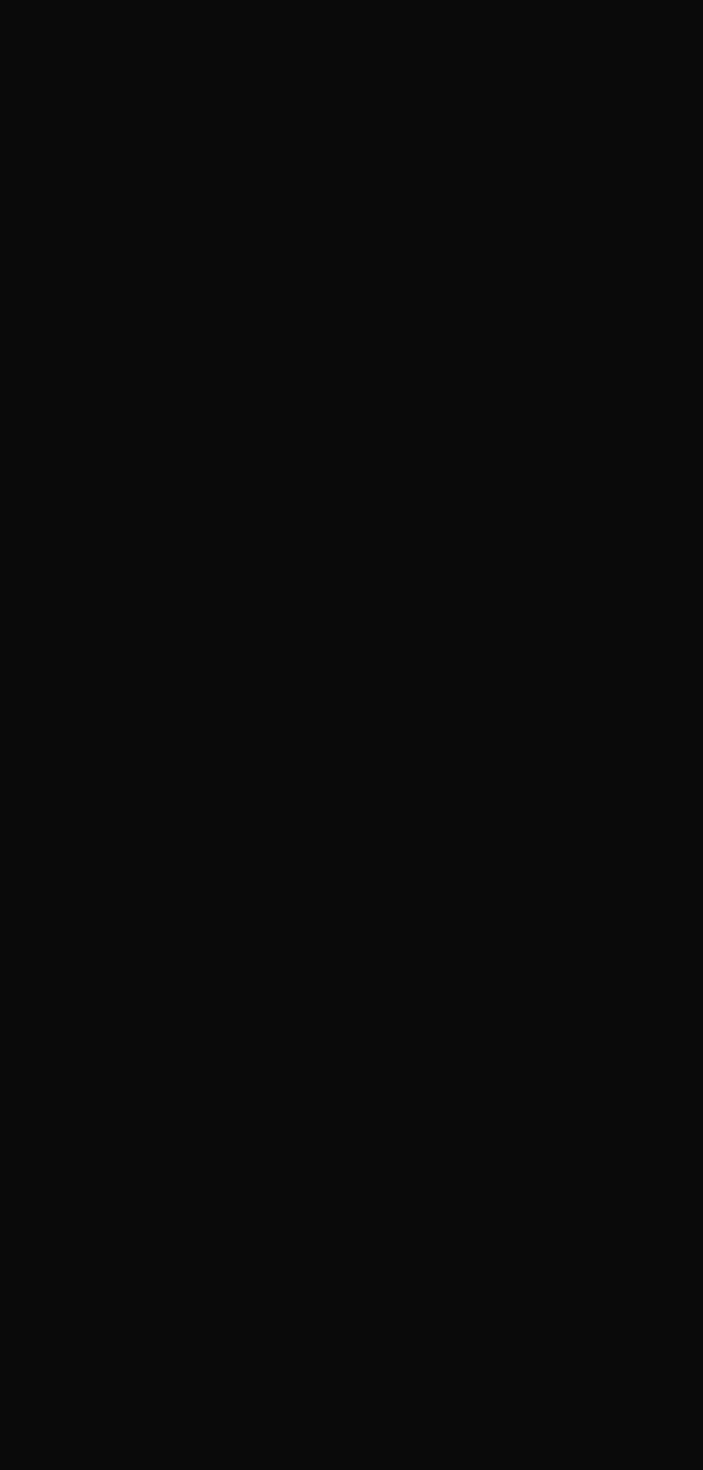
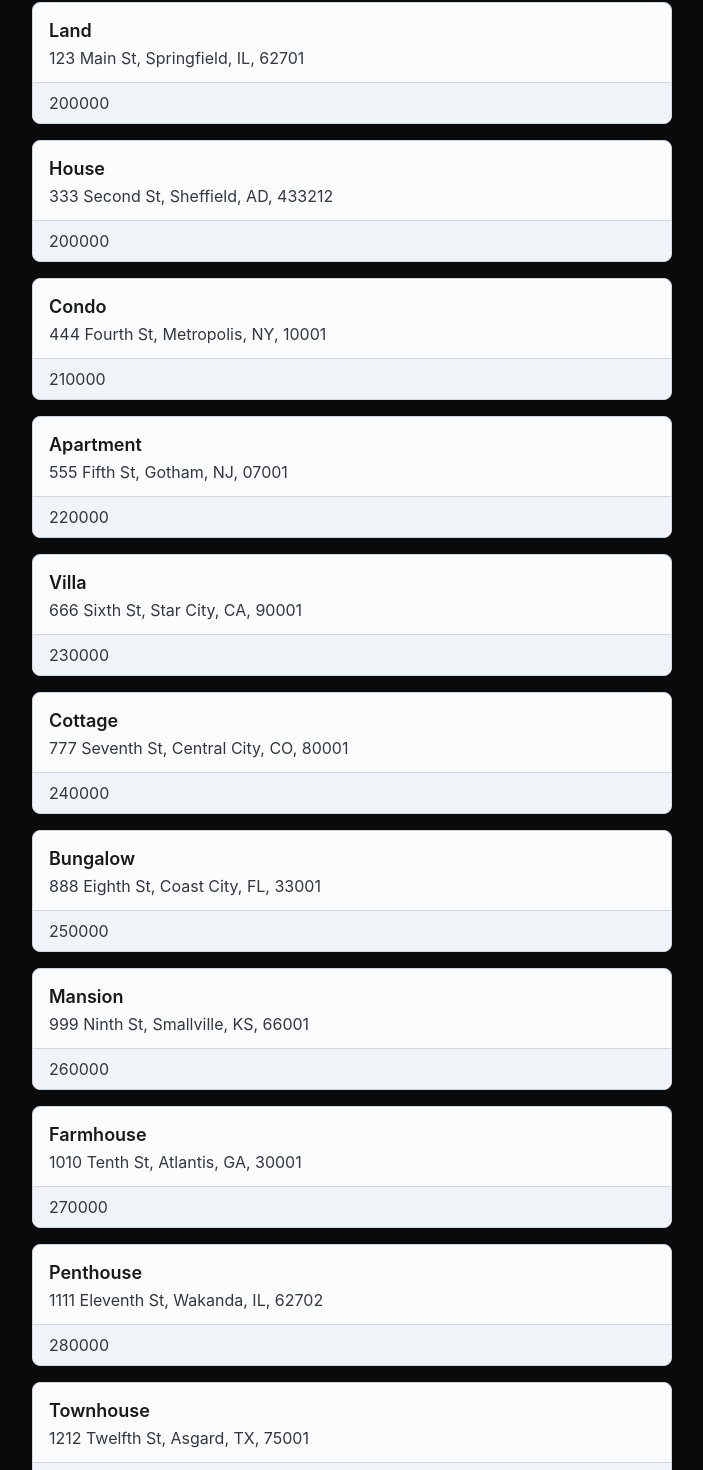
Before and after one commit to nomsf/Property_Administration_dApp, a Next.js app in the folder propchain/: page /home in a window 1280 px wide. Shown: the part 238-1708 px from the top of the page, without its empty margins (288-991 px from the left). Before the commit the page ends 800 px from the top, so only its background shows below. Built offline with nearby package versions, Linux system fonts and the light colour scheme.

Commit message:
property page

```diff
--- /dev/null
+++ b/propchain/src/app/api/property/popular/[id]/route.ts
@@ -0,0 +1,34 @@
+import { NextResponse } from 'next/server';
+
+// Mock data
+const properties = [
+  {
+    id: '1',
+    location: '333 Second St, Sheffield, AD, 433212',
+    type: 'Flat',
+    description: 'Yosemite National Park is a national park spanning 747,956 acres (1,169.4 sq mi; 3,025.2 km2) in the western Sierra Nevada of Central California.',
+    area: 100,
+    valuation: [100000, 200000, 300000]
+  },
+  {
+    id: '2',
+    location: '123 Second St, Sheffield, AD, 433212',
+    type: 'House',
+    description: 'Yosemite National Park is a national park spanning 747,956 acres (1,169.4 sq mi; 3,025.2 km2) in the western Sierra Nevada of Central California.',
+    area: 200,
+    valuation: [200000, 300000, 400000]
+  }
+];
+
+// API handler
+export async function GET(
+    request: Request,
+    context: { params: { id: string } }
+  ) {
+    const params = await context.params; // Await params if required
+    const property = properties.find((p) => p.id === params.id);
+
+    return property
+      ? NextResponse.json(property)
+      : NextResponse.json({ error: 'Not Found' }, { status: 404 });
+  }
--- a/propchain/src/app/home/page.tsx
+++ b/propchain/src/app/home/page.tsx
@@ -1,10 +1,93 @@
+"use client";
+
 import Header from "@/components/Header/Header";
-import { Box } from "@mui/joy";
+import Propertycard from "@/components/Propertycard/Propertycard";
+import { PropertycardProps } from "@/components/Propertycard/Propertycard.types";
+import { Box, Stack } from "@mui/joy";
+import { useState } from "react";
 
-export default function Home() {
+export default function HomePage() {
+
+  const proptemp: PropertycardProps[] = [
+    {
+      location: "123 Main St, Springfield, IL, 62701",
+      type: "Flat",
+      valuation: [5000, 100000, 200000]
+    },
+    {
+      location: "123 Main St, Springfield, IL, 62701",
+      type: "Land",
+      valuation: [5000, 100000, 200000]
+    },
+    {
+      location: "333 Second St, Sheffield, AD, 433212",
+      type: "House",
+      valuation: [5000, 100000, 200000]
+    }
+  ]
+  proptemp.push(
+    {
+      location: "444 Fourth St, Metropolis, NY, 10001",
+      type: "Condo",
+      valuation: [6000, 110000, 210000]
+    },
+    {
+      location: "555 Fifth St, Gotham, NJ, 07001",
+      type: "Apartment",
+      valuation: [7000, 120000, 220000]
+    },
+    {
+      location: "666 Sixth St, Star City, CA, 90001",
+      type: "Villa",
+      valuation: [8000, 130000, 230000]
+    },
+    {
+      location: "777 Seventh St, Central City, CO, 80001",
+      type: "Cottage",
+      valuation: [9000, 140000, 240000]
+    },
+    {
+      location: "888 Eighth St, Coast City, FL, 33001",
+      type: "Bungalow",
+      valuation: [10000, 150000, 250000]
+    },
+    {
+      location: "999 Ninth St, Smallville, KS, 66001",
+      type: "Mansion",
+      valuation: [11000, 160000, 260000]
+    },
+    {
+      location: "1010 Tenth St, Atlantis, GA, 30001",
+      type: "Farmhouse",
+      valuation: [12000, 170000, 270000]
+    },
+    {
+      location: "1111 Eleventh St, Wakanda, IL, 62702",
+      type: "Penthouse",
+      valuation: [13000, 180000, 280000]
+    },
+    {
+      location: "1212 Twelfth St, Asgard, TX, 75001",
+      type: "Townhouse",
+      valuation: [14000, 190000, 290000]
+    },
+    {
+      location: "1313 Thirteenth St, Themyscira, WA, 98001",
+      type: "Duplex",
+      valuation: [15000, 200000, 300000]
+    }
+  );
+
+  const [properties, setProperties] = useState<PropertycardProps[]>(proptemp);
+
   return (
     <Box sx={{width: 1, height: 1}}>
       <Header />
+      <Stack spacing={2} pt={4} mb={10} sx={{justifyContent: "center", alignItems: "center"}}>
+        {properties.map((property, index) => (
+            <Propertycard key={index} {...property} />
+          ))}
+      </Stack>
     </Box>
   );
 }
--- a/propchain/src/app/login/page.tsx
+++ b/propchain/src/app/login/page.tsx
@@ -6,7 +6,7 @@ import { useRouter } from "next/navigation";
 import { useState } from "react";
 
 
-export default function Login() {
+export default function LoginPage() {
     const[email, setEmail] = useState("");
     const[password, setPassword] = useState("");
     const router = useRouter();
--- a/propchain/src/components/Header/Header.tsx
+++ b/propchain/src/components/Header/Header.tsx
@@ -4,6 +4,7 @@ import { Box, Button, CssBaseline, Drawer, Dropdown, Input, List, ListItem, List
 import Image from "next/image";
 import { useState } from "react";
 import {createTheme, ThemeProvider} from "@mui/material/styles";
+import { useRouter } from "next/navigation";
 
 const theme = createTheme({
     palette: {
@@ -16,6 +17,7 @@ const theme = createTheme({
 
 const Header = () => {
     const [open, setOpen] = useState(false);
+    const router = useRouter();
 
     return (
         <Stack
@@ -48,7 +50,7 @@ const Header = () => {
                     />
                 </MenuButton>
                 <Menu>
-                    <MenuItem>Home</MenuItem>
+                    <MenuItem >Home</MenuItem>
                     <MenuItem>User</MenuItem>
                     <MenuItem>Ownership</MenuItem>
                 </Menu>
--- /dev/null
+++ b/propchain/src/components/Propertycard/Propertycard.tsx
@@ -0,0 +1,28 @@
+
+import { Card, CardContent, CardOverflow, Divider, Typography } from "@mui/joy"
+import { PropertycardProps } from "./Propertycard.types"
+
+const Propertycard: React.FC<PropertycardProps> = ({ location, type, valuation }) => {
+
+
+    return (
+        <Card variant="outlined" sx={{width:1/2}} onClick={() => console.log("clicked")}>
+            <CardContent>
+                <Typography level="title-lg">
+                    {type}
+                </Typography>
+                <Typography level="body-md">
+                    {location}
+                </Typography>
+            </CardContent>
+            <CardOverflow variant="soft">
+                <Divider inset="context"/>
+                <Typography level="body-md" py={1}>
+                    {valuation.slice(-1)[0]}
+                </Typography>
+            </CardOverflow>
+        </Card>
+    )
+}
+
+export default Propertycard
--- /dev/null
+++ b/propchain/src/components/Propertycard/Propertycard.types.ts
@@ -0,0 +1,5 @@
+export interface PropertycardProps {
+    location: string;
+    type: string;
+    valuation: number[];
+}
```
Also changed, not shown: propchain/src/app/property/[id]/page.tsx (added, +98 -0 lines), propchain/src/components/global.types.ts (added, +9 -0 lines).
